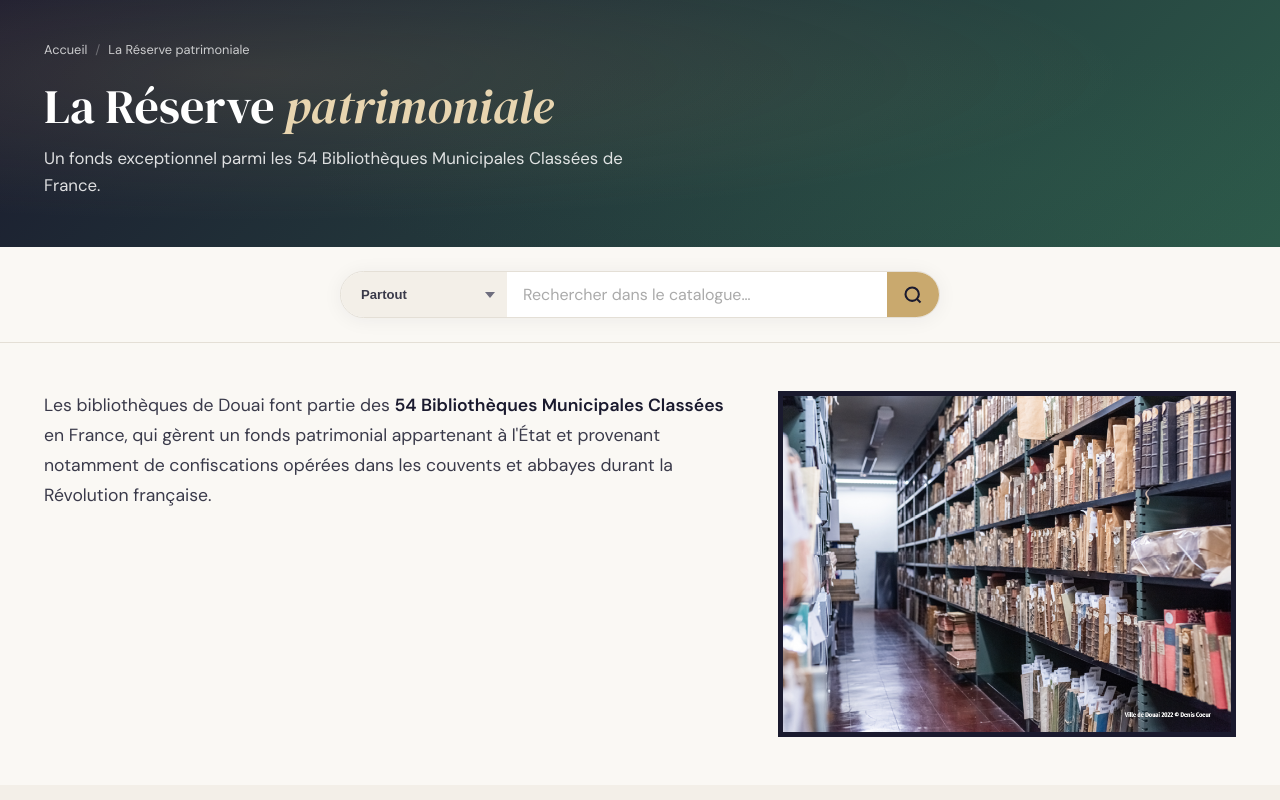
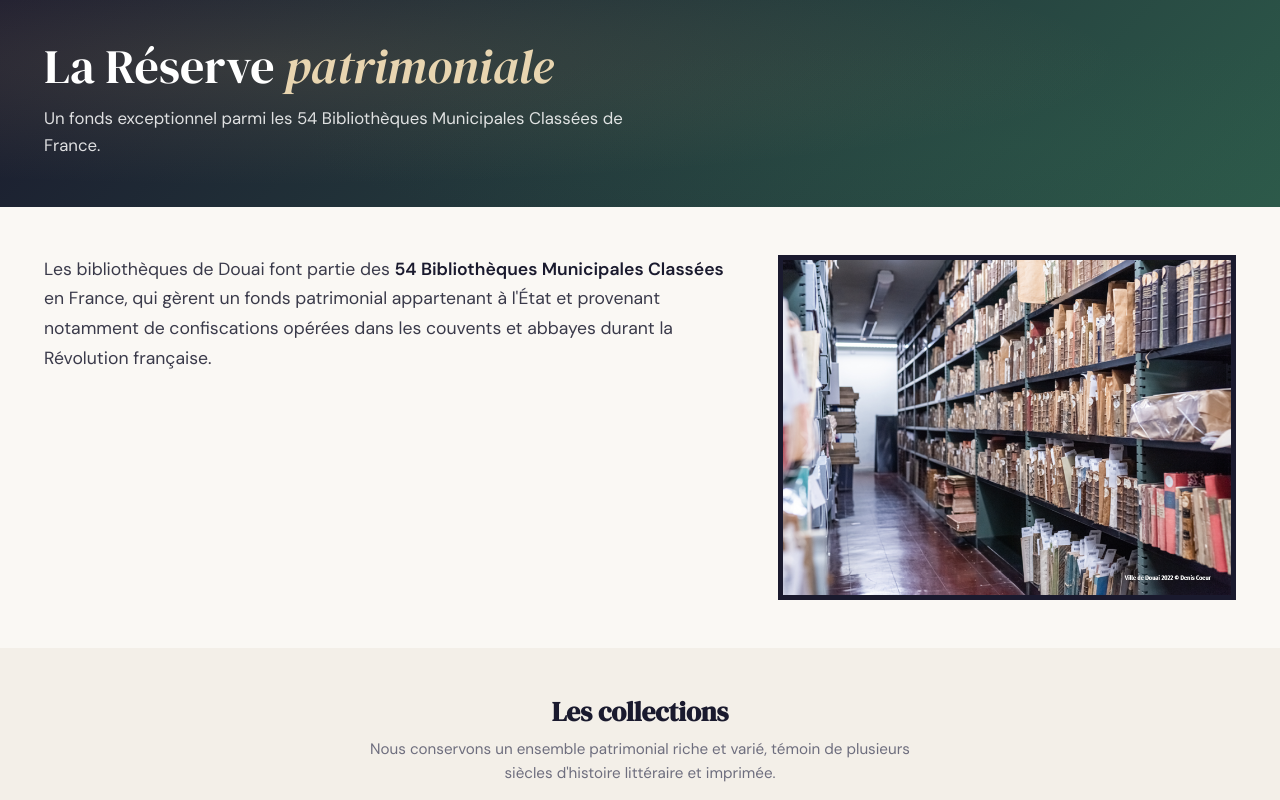
Before and after one commit to LeKalmar/douai-patrimoine, a plain HTML site: page index.html in a window 1280 px wide. Shown: the top 800 px of the page. Drawn offline with Linux system fonts and the light colour scheme.

Commit message:
Add files via upload

```diff
--- a/index.html
+++ b/index.html
@@ -17,32 +17,10 @@
 <!-- ============ HERO PATRIMOINE ============ -->
 <section class="page-hero">
   <div class="container">
-    <nav class="breadcrumb" aria-label="Fil d'Ariane">
-      <a href="index.html">Accueil</a>
-      <span>/</span>
-      <span>La Réserve patrimoniale</span>
-    </nav>
     <h1 class="page-title">La Réserve <em>patrimoniale</em></h1>
     <p class="page-lead">Un fonds exceptionnel parmi les 54 Bibliothèques Municipales Classées de France.</p>
   </div>
 </section>
-
-<!-- ============ SEARCH ============ -->
-<div class="page-search-wrap">
-  <div class="container">
-    <form class="search-form search-form-compact" action="https://www.bm-douai.fr/search.aspx" role="search" aria-label="Recherche dans le catalogue">
-      <select class="search-scope" name="SC" aria-label="Périmètre de recherche">
-        <option value="DEFAULT">Partout</option>
-        <option value="CALENDAR_AGENDA">Agenda du réseau</option>
-        <option value="BLOG">Billets</option>
-      </select>
-      <input type="text" class="search-input" name="QUERY" placeholder="Rechercher dans le catalogue…" autocomplete="off" aria-label="Recherche">
-      <button type="submit" class="search-btn" aria-label="Lancer la recherche">
-        <svg viewBox="0 0 24 24" fill="none" stroke="currentColor" stroke-width="2.5"><circle cx="11" cy="11" r="8"/><path d="M21 21l-4.35-4.35"/></svg>
-      </button>
-    </form>
-  </div>
-</div>
 
 <!-- ============ MAIN ============ -->
 <main id="main" tabindex="-1">
@@ -179,6 +157,7 @@
     </div>
   </section>
   <!-- CONSULTATION -->
+
   <section class="consultation-section">
     <div class="container">
       <div class="consultation-card">
```
Also changed, not shown: visionneuse.html (+0 -17 lines).
